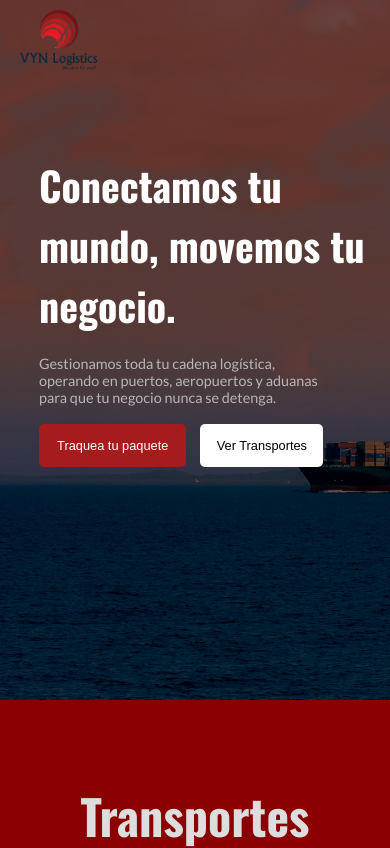
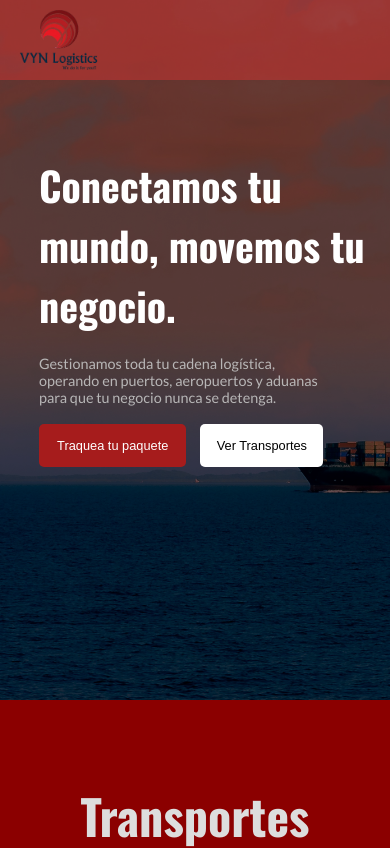
Before and after one commit to avoleon15/VyN-WebPage, a React (Vite) app: page / in a window 390 px wide. Shown: the top 848 px of the page. Built offline with nearby package versions, Linux system fonts and the light colour scheme.

Commit message:
minor changes like the responsivness of the new button, and the padding of the dropdown service component

```diff
--- a/src/components/Navbar/Navbar.css
+++ b/src/components/Navbar/Navbar.css
@@ -7,7 +7,7 @@
 
     padding: 10px 0px 10px 0px;
 
-    background: rgba(255, 52, 52, 0.226);
+    background: rgba(255, 52, 52, 0.352);
 }
 
 #left-nav{
@@ -55,6 +55,7 @@
 
 .languages-component {
     margin-top: 10px;
+    font-size: 1rem;
     position: absolute;
     top: 100%;
     max-height: 0;
@@ -125,7 +126,7 @@
 }
 
 @media (max-width: 1024px){
-    .list-nav a, #language-toggle{
+    .list-nav a, .language-toggle{
         font-size: 0.9rem;
     }
 
@@ -139,7 +140,7 @@
 }
 
 @media (max-width: 768px){
-    .list-nav a, #language-toggle{
+    .list-nav a, .language-toggle{
         font-size: 0.8rem;
     }
     #center-nav{
@@ -155,9 +156,7 @@
 }
 
 @media (max-width: 430px){
-    #navbar{
-        background: none;
-    }
+
     #left-nav{
         width: 30%;
     }
--- a/src/components/ServiceComponent/ServiceComponent.css
+++ b/src/components/ServiceComponent/ServiceComponent.css
@@ -51,7 +51,7 @@
 
 .visible {
     max-height: 100px;
-    padding: 0 20px 16px;
+    padding: 0 20px 3rem;
 }
 
 .service-component-description p {
```
